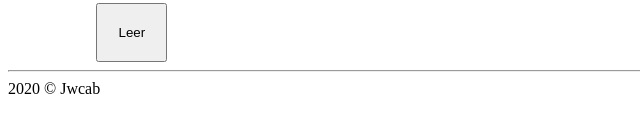
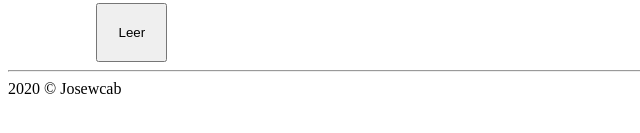
Before and after one commit to josewcabFP/APIs_java, a plain HTML site: page index.html in a window 1280 px wide. Shown: the part 295-428 px from the top of the page, 0-640 px from the left. Drawn offline with Linux system fonts and the light colour scheme.

Commit message:
areglado footer

```diff
--- a/index.html
+++ b/index.html
@@ -14,7 +14,7 @@
 
     <footer>
         <hr>
-        2020 &copy; Jwcab
+        2020 &copy; Josewcab
     </footer>
 
     <script src="api_speech.js"></script>
```
